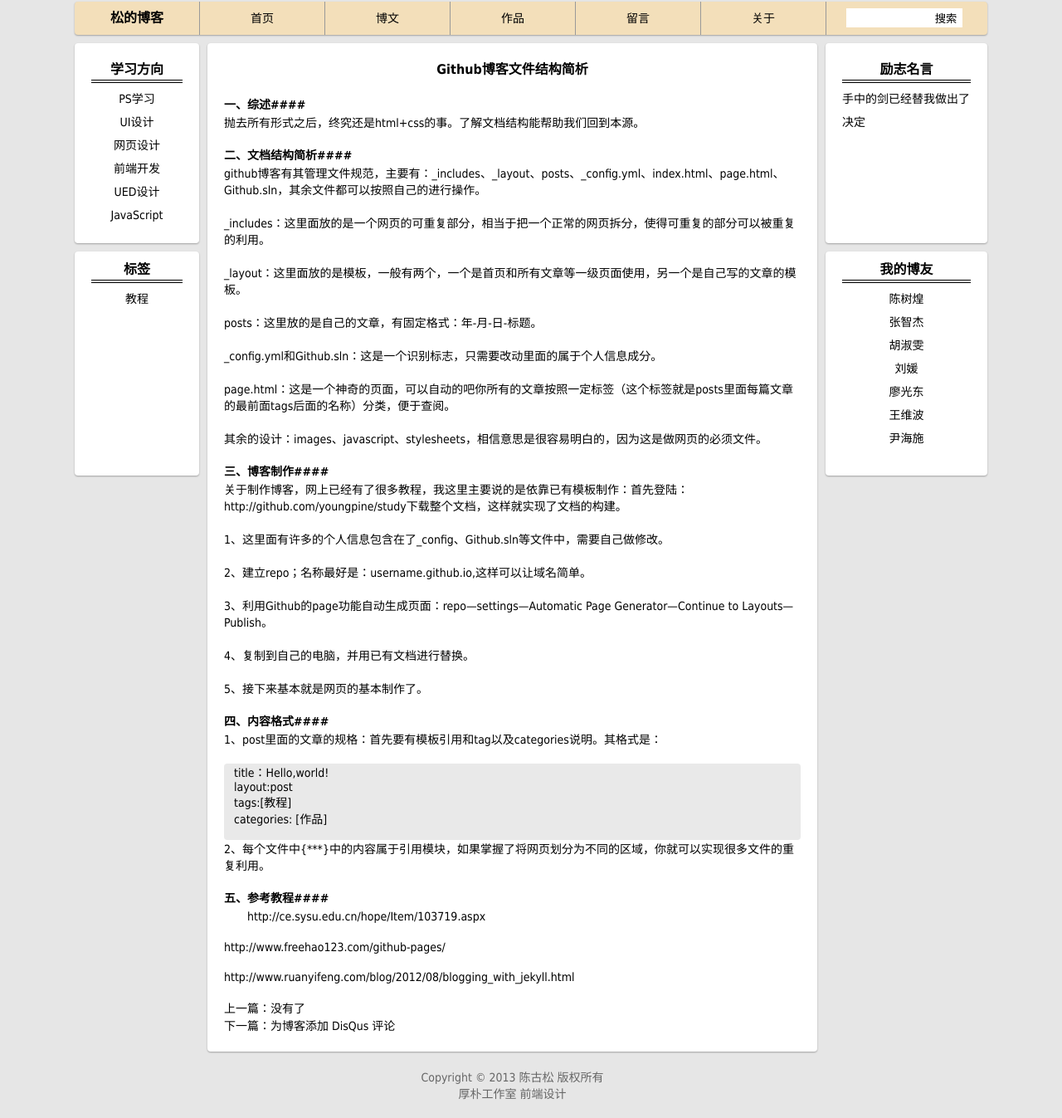
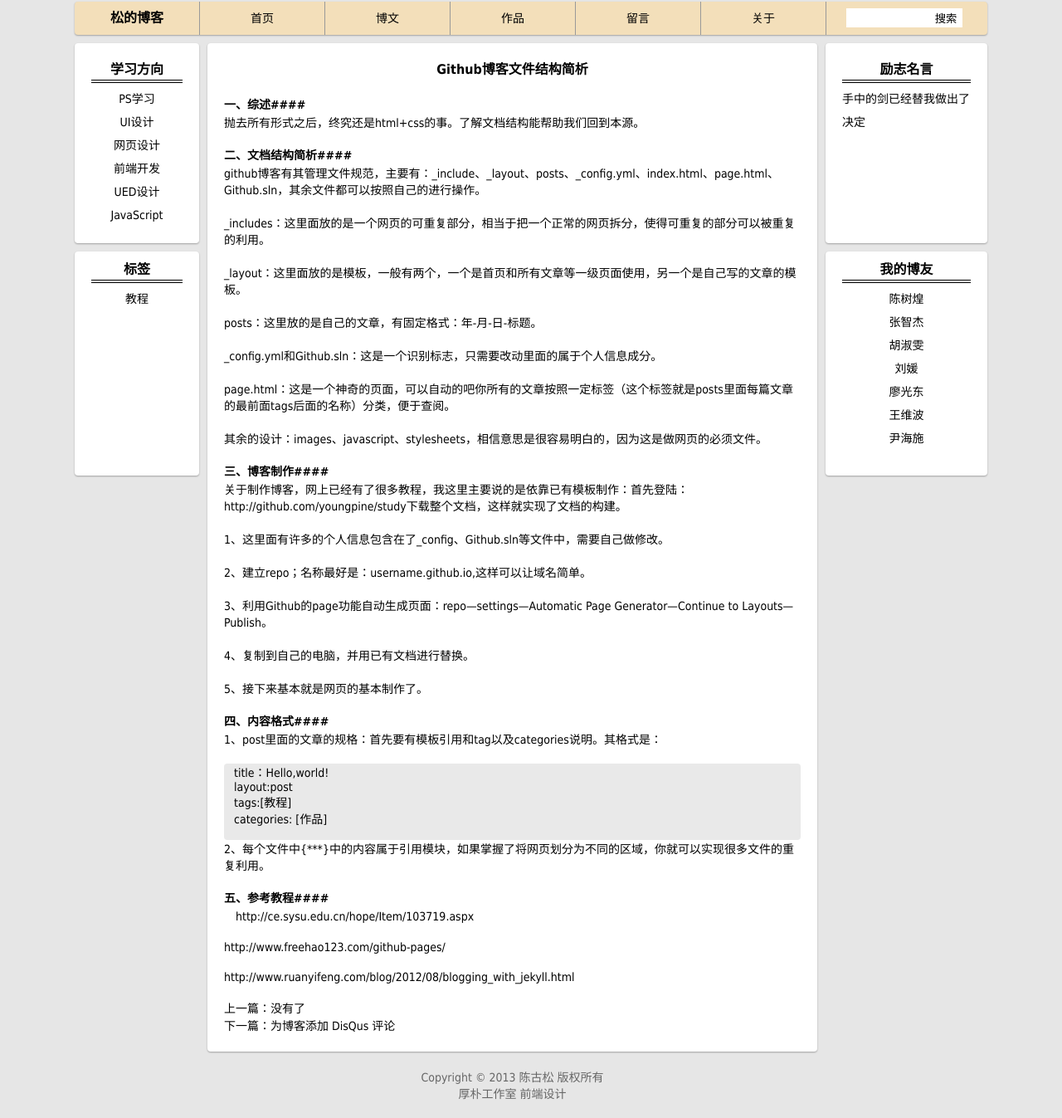
Before and after one commit to youngpine/youngpine.github.io, a Jekyll site: the page built from _posts/2013-06-24-start-blog-with-github.md, in a window 1280 px wide. Shown: the whole page at 83% size. Built offline with Jekyll 4.4.1, drawn with Linux system fonts in a browser that asks for light colours; some web fonts are replaced; Markdown is read by kramdown in place of the engine named in the settings; comment, search, counter and statistics services are not loaded.

Commit message:
Update 2013-06-24-start-blog-with-github.md

```diff
--- a/_posts/2013-06-24-start-blog-with-github.md
+++ b/_posts/2013-06-24-start-blog-with-github.md
@@ -8,7 +9,7 @@ tags: [教程]
 ####一、综述####
   抛去所有形式之后，终究还是html+css的事。了解文档结构能帮助我们回到本源。
 ####二、文档结构简析####
-  github博客有其管理文件规范，主要有：_includes、_layout、posts、_config.yml、index.html、page.html、Github.sln，其余文件都可以按照自己的进行操作。
+  github博客有其管理文件规范，主要有：_include、_layout、posts、_config.yml、index.html、page.html、Github.sln，其余文件都可以按照自己的进行操作。
 
   _includes：这里面放的是一个网页的可重复部分，相当于把一个正常的网页拆分，使得可重复的部分可以被重复的利用。
 
@@ -45,7 +46,7 @@ tags: [教程]
 
   2、每个文件中{***}中的内容属于引用模块，如果掌握了将网页划分为不同的区域，你就可以实现很多文件的重复利用。
 ####五、参考教程####
-　　<a href="http://ce.sysu.edu.cn/hope/Item/103719.aspx">http://ce.sysu.edu.cn/hope/Item/103719.aspx</a>
+　<a href="http://ce.sysu.edu.cn/hope/Item/103719.aspx">http://ce.sysu.edu.cn/hope/Item/103719.aspx</a>
 
   <a href="http://www.freehao123.com/github-pages/">http://www.freehao123.com/github-pages/</a>
 
```
Also changed, not shown: other parts of _posts/2013-06-24-start-blog-with-github.md (+1 -0 lines).
